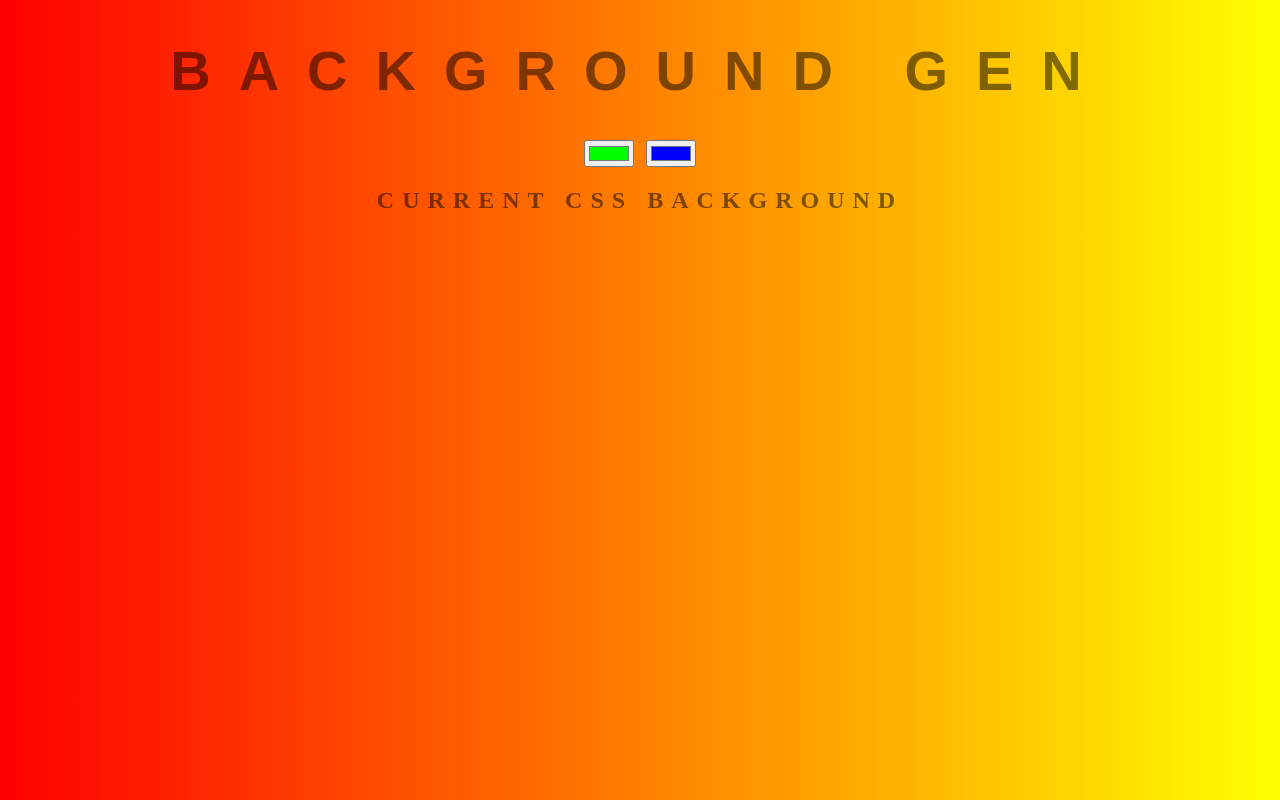
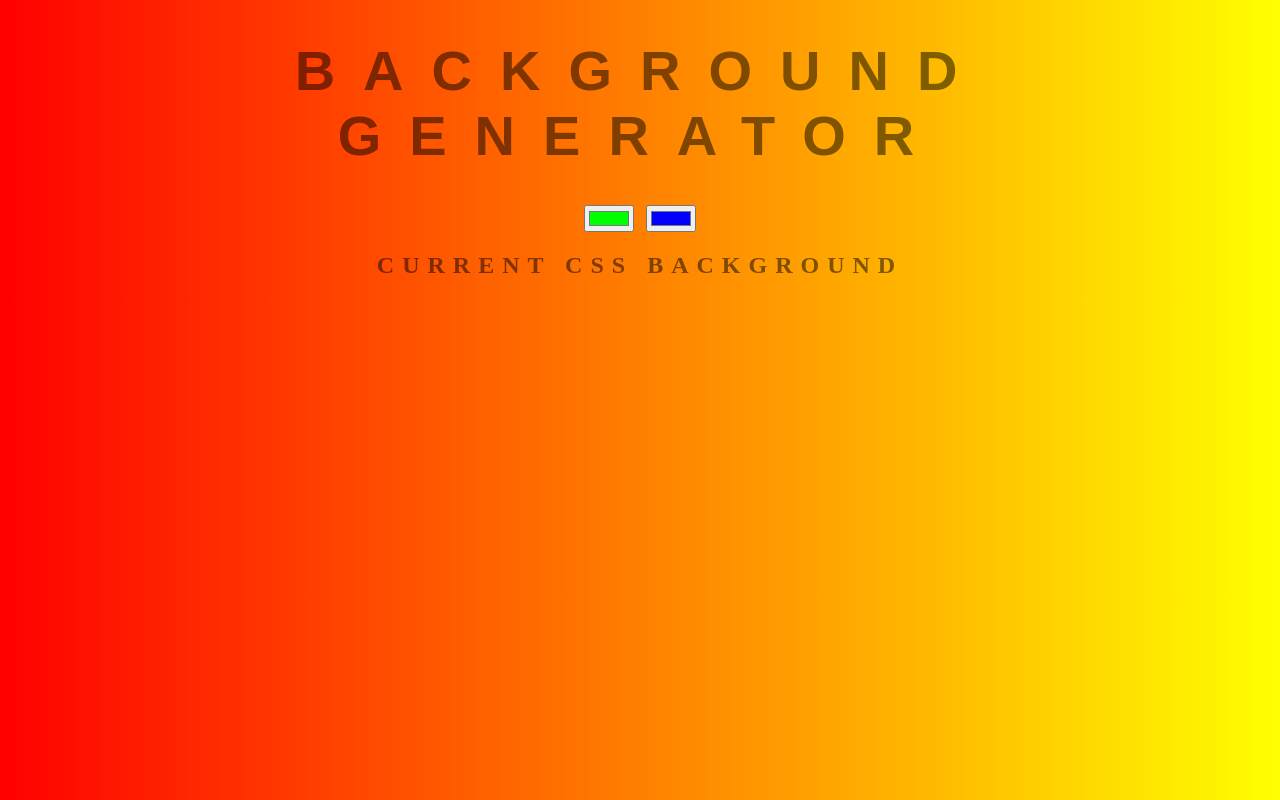
Before and after one commit to Kapil-rai/background-generator, a plain HTML site: page index.html in a window 1280 px wide. Drawn offline with Linux system fonts and the light colour scheme.

Commit message:
Changing Title And h1 to BackgroundGenerator

```diff
--- a/index.html
+++ b/index.html
@@ -5,10 +5,10 @@
   <meta charset="UTF-8">
   <meta http-equiv="X-UA-Compatible" content="IE=edge">
   <meta name="viewport" content="width=device-width, initial-scale=1.0">
-  <title>BackgroundGen</title>
+  <title>BackgroundGenerator</title>
 </head>
 <body id="gradient">
-    <h1>Background Gen</h1>
+    <h1>Background Generator</h1>
     <input class="color1" type="color" name="color1" value=#00ff00 id="">
     <input class="color2" type="color" name="color1" value=#0000ff id="">
     <h2>Current CSS Background</h2>
```
